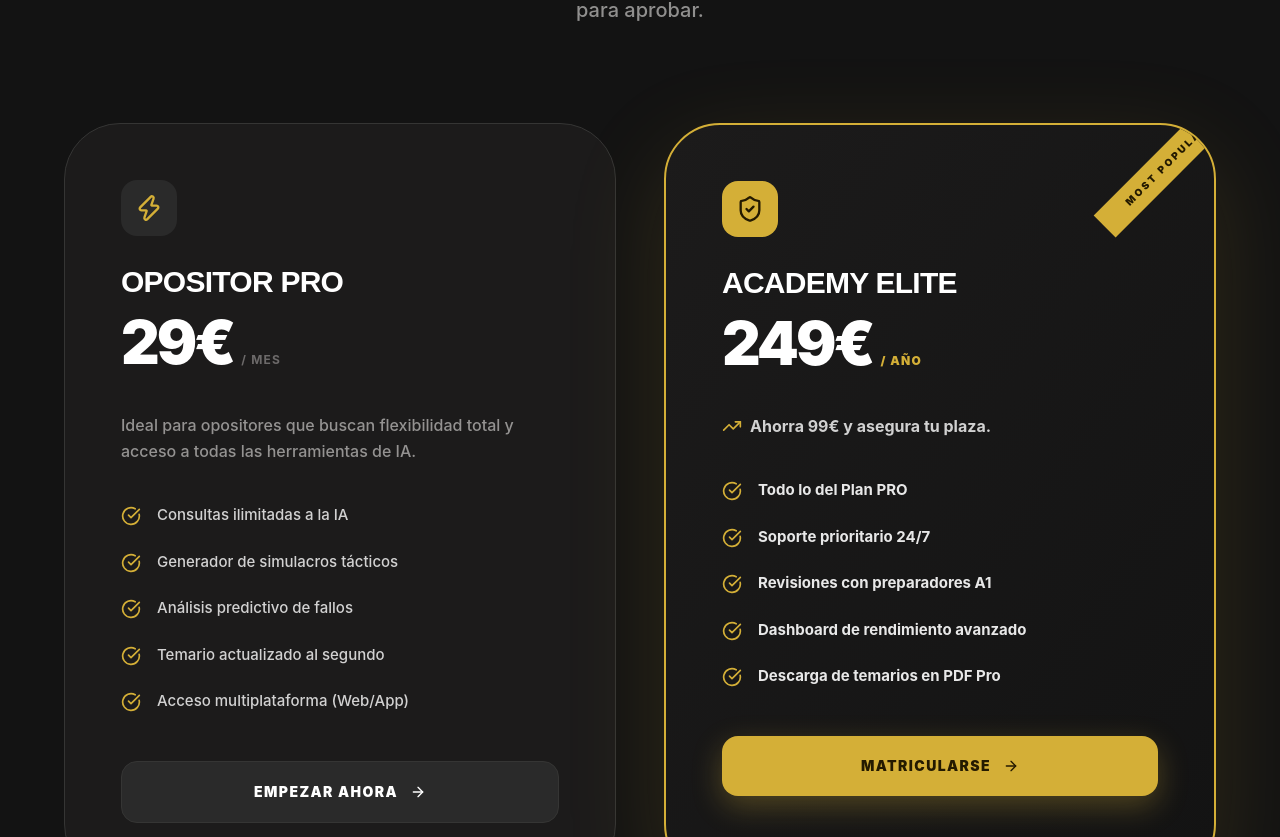
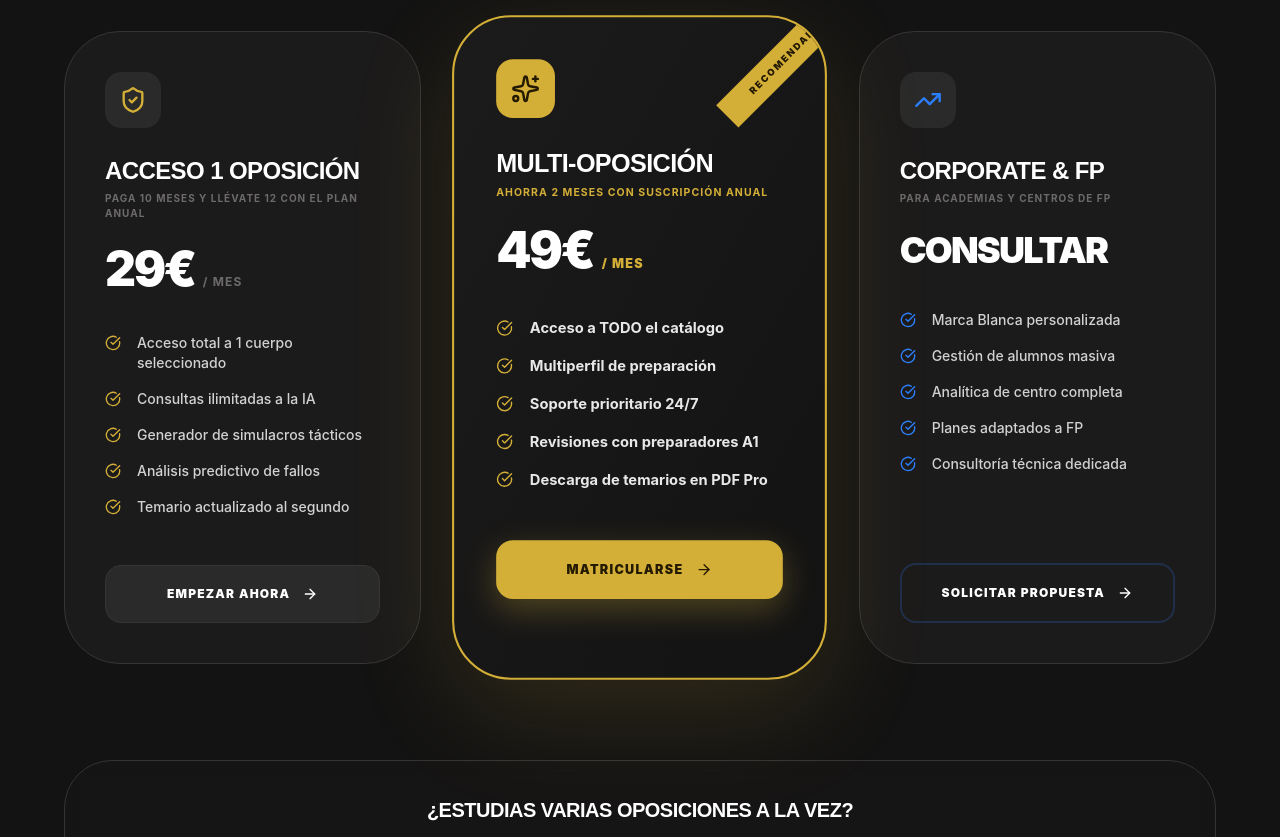
Before and after one commit to automatizacionesnunez-byte/Munilex-Academy-web, a React (Vite) app: page /academy/precios in a window 1280 px wide. Shown: the part 643-1480 px from the top of the page. Built offline with nearby package versions, Linux system fonts and the light colour scheme.

Commit message:
feat: actualizar planes Academy y cabecera de precios

```diff
--- a/src/pages/munilex-academy/AcademyPricing.tsx
+++ b/src/pages/munilex-academy/AcademyPricing.tsx
@@ -25,7 +25,7 @@ const AcademyPricing = () => {
           </div>
           <h1 className="text-5xl md:text-7xl lg:text-8xl font-black text-white leading-[0.95] tracking-tighter mb-10 uppercase">
             Invierte en <br/>
-            <span className="text-transparent bg-clip-text bg-gradient-to-r from-[#f2ca50] to-[#d4af37]">Tu Futuro Administrativo</span>
+            <span className="text-transparent bg-clip-text bg-gradient-to-r from-[#f2ca50] to-[#d4af37]">Tu Futura Plaza</span>
           </h1>
           <p className="text-xl text-[#E5E2E1]/60 max-w-2xl mx-auto leading-relaxed font-medium">
             Acceso ilimitado a la plataforma de preparación más avanzada de España. Sin permanencia, sin letra pequeña. Justo lo que necesitas para aprobar.
@@ -36,111 +36,140 @@ const AcademyPricing = () => {
       {/* Pricing Cards */}
       <section className="pb-32 px-6 md:px-8">
         <div className="max-w-6xl mx-auto">
-          <div className="grid md:grid-cols-2 gap-8 lg:gap-12 items-stretch">
+          <div className="grid lg:grid-cols-3 gap-8 lg:gap-10 items-stretch">
 
-            {/* Plan Opositor Pro */}
+            {/* Acceso 1 Oposición */}
             <motion.div
-              initial={{ opacity: 0, x: -20 }}
-              whileInView={{ opacity: 1, x: 0 }}
+              initial={{ opacity: 0, scale: 0.95 }}
+              whileInView={{ opacity: 1, scale: 1 }}
               viewport={{ once: true }}
-              className="bg-[#1C1B1B] border border-[#353534] rounded-[3.5rem] p-10 lg:p-14 flex flex-col hover:border-[#d4af37]/30 transition-all group"
+              className="bg-[#1C1B1B] border border-[#353534] rounded-[3.5rem] p-10 flex flex-col hover:border-[#d4af37]/30 transition-all group"
             >
               <div className="mb-10">
                 <div className="w-14 h-14 bg-[#2A2A2A] rounded-2xl flex items-center justify-center text-[#d4af37] mb-8 group-hover:scale-110 transition-transform">
-                  <Zap className="w-7 h-7" />
+                  <ShieldCheck className="w-7 h-7" />
                 </div>
-                <h3 className="text-3xl font-black text-white mb-4 uppercase tracking-tight">Opositor PRO</h3>
+                <h3 className="text-2xl font-black text-white mb-2 uppercase tracking-tight">Acceso 1 Oposición</h3>
+                <p className="text-[#E5E2E1]/40 font-bold uppercase tracking-widest text-[10px] mb-6">Paga 10 meses y llévate 12 con el plan anual</p>
                 <div className="flex items-baseline gap-2">
-                  <span className="text-6xl font-black tracking-tighter text-white">29€</span>
+                  <span className="text-5xl font-black tracking-tighter text-white">29€</span>
                   <span className="text-[#E5E2E1]/40 font-bold uppercase tracking-widest text-xs">/ Mes</span>
                 </div>
               </div>
 
-              <p className="text-[#E5E2E1]/60 mb-10 font-medium leading-relaxed">
-                Ideal para opositores que buscan flexibilidad total y acceso a todas las herramientas de IA.
-              </p>
-
-              <ul className="space-y-6 mb-12 flex-grow">
+              <ul className="space-y-4 mb-12 flex-grow">
                 {[
+                  "Acceso total a 1 cuerpo seleccionado",
                   "Consultas ilimitadas a la IA",
                   "Generador de simulacros tácticos",
                   "Análisis predictivo de fallos",
-                  "Temario actualizado al segundo",
-                  "Acceso multiplataforma (Web/App)"
+                  "Temario actualizado al segundo"
                 ].map((feat, i) => (
                   <li key={i} className="flex gap-4 items-start">
-                    <CheckCircle className="w-5 h-5 text-[#d4af37] mt-0.5 flex-shrink-0" />
-                    <span className="font-medium text-white/80 text-[15px]">{feat}</span>
+                    <CheckCircle className="w-4 h-4 text-[#d4af37] mt-0.5 flex-shrink-0" />
+                    <span className="font-medium text-white/80 text-sm">{feat}</span>
                   </li>
                 ))}
               </ul>
 
               <a
                 href="https://munilex.lovable.app/auth/register"
-                className="w-full py-5 bg-[#2A2A2A] text-white font-black rounded-2xl text-lg border border-[#353534] hover:bg-[#353534] transition-all text-center flex items-center justify-center gap-3 uppercase tracking-widest text-sm"
+                className="w-full py-5 bg-[#2A2A2A] text-white font-black rounded-2xl border border-[#353534] hover:bg-[#353534] transition-all text-center flex items-center justify-center gap-3 uppercase tracking-widest text-xs"
               >
-                Empezar Ahora
-                <ArrowRight className="w-4 h-4" />
+                Empezar Ahora <ArrowRight className="w-4 h-4" />
               </a>
             </motion.div>
 
-            {/* Plan Elite */}
+            {/* Acceso Multi-Oposición */}
             <motion.div
-              initial={{ opacity: 0, x: 20 }}
-              whileInView={{ opacity: 1, x: 0 }}
+              initial={{ opacity: 0, scale: 1.05 }}
+              whileInView={{ opacity: 1, scale: 1.05 }}
               viewport={{ once: true }}
-              className="bg-gradient-to-br from-[#1C1B1B] to-[#131313] border-2 border-[#d4af37] rounded-[3.5rem] p-10 lg:p-14 relative overflow-hidden group shadow-[0_30px_100px_rgba(212,175,55,0.15)]"
+              className="bg-gradient-to-br from-[#1C1B1B] to-[#131313] border-2 border-[#d4af37] rounded-[3.5rem] p-10 relative overflow-hidden group shadow-[0_30px_100px_rgba(212,175,55,0.15)] z-10"
             >
-              <div className="absolute top-0 right-0 py-2 px-8 bg-[#d4af37] text-[#241a00] font-black text-[10px] uppercase tracking-[0.25em] -rotate-45 translate-x-10 translate-y-6">
-                Most Popular
-              </div>
-
+              <div className="absolute top-0 right-0 py-2 px-8 bg-[#d4af37] text-[#241a00] font-black text-[9px] uppercase tracking-[0.2em] -rotate-45 translate-x-10 translate-y-6">Recomendado</div>
               <div className="mb-10">
                 <div className="w-14 h-14 bg-[#d4af37] rounded-2xl flex items-center justify-center text-[#241a00] mb-8 group-hover:rotate-6 transition-transform">
-                  <ShieldCheck className="w-7 h-7" />
+                  <Sparkles className="w-7 h-7" />
                 </div>
-                <h3 className="text-3xl font-black text-white mb-4 uppercase tracking-tight">Academy ELITE</h3>
+                <h3 className="text-2xl font-black text-white mb-2 uppercase tracking-tight">Multi-Oposición</h3>
+                <p className="text-[#d4af37] font-bold uppercase tracking-widest text-[10px] mb-6">Ahorra 2 meses con suscripción anual</p>
                 <div className="flex items-baseline gap-2">
-                  <span className="text-6xl font-black tracking-tighter text-white">249€</span>
-                  <span className="text-[#d4af37] font-black uppercase tracking-widest text-xs">/ Año</span>
+                  <span className="text-5xl font-black tracking-tighter text-white">49€</span>
+                  <span className="text-[#d4af37] font-black uppercase tracking-widest text-xs">/ Mes</span>
                 </div>
               </div>
 
-              <p className="text-white/80 mb-10 font-bold leading-relaxed flex items-center gap-2">
-                <TrendingUp className="w-5 h-5 text-[#d4af37]" />
-                Ahorra 99€ y asegura tu plaza.
-              </p>
-
-              <ul className="space-y-6 mb-12 flex-grow text-white/90">
+              <ul className="space-y-4 mb-12 flex-grow text-white/90">
                 {[
-                  "Todo lo del Plan PRO",
+                  "Acceso a TODO el catálogo",
+                  "Multiperfil de preparación",
                   "Soporte prioritario 24/7",
                   "Revisiones con preparadores A1",
-                  "Dashboard de rendimiento avanzado",
                   "Descarga de temarios en PDF Pro"
                 ].map((feat, i) => (
                   <li key={i} className="flex gap-4 items-start">
-                    <CheckCircle className="w-5 h-5 text-[#d4af37] mt-0.5 flex-shrink-0" />
-                    <span className="font-bold text-[15px]">{feat}</span>
+                    <CheckCircle className="w-4 h-4 text-[#d4af37] mt-0.5 flex-shrink-0" />
+                    <span className="font-bold text-sm">{feat}</span>
                   </li>
                 ))}
               </ul>
 
               <a
                 href="https://munilex.lovable.app/auth/register"
-                className="w-full py-5 bg-[#d4af37] text-[#241a00] font-black rounded-2xl text-lg hover:opacity-90 transition-all text-center shadow-[0_10px_30px_rgba(212,175,55,0.3)] flex items-center justify-center gap-3 uppercase tracking-widest text-sm"
+                className="w-full py-5 bg-[#d4af37] text-[#241a00] font-black rounded-2xl hover:opacity-90 transition-all text-center shadow-[0_10px_30px_rgba(212,175,55,0.3)] flex items-center justify-center gap-3 uppercase tracking-widest text-xs"
               >
-                Matricularse
-                <ArrowRight className="w-4 h-4" />
+                Matricularse <ArrowRight className="w-4 h-4" />
+              </a>
+            </motion.div>
+
+            {/* Corporate & FP */}
+            <motion.div
+              initial={{ opacity: 0, scale: 0.95 }}
+              whileInView={{ opacity: 1, scale: 1 }}
+              viewport={{ once: true }}
+              className="bg-[#1C1B1B] border border-[#353534] rounded-[3.5rem] p-10 flex flex-col hover:border-blue-500/30 transition-all group"
+            >
+              <div className="mb-10">
+                <div className="w-14 h-14 bg-[#2A2A2A] rounded-2xl flex items-center justify-center text-blue-500 mb-8 group-hover:scale-110 transition-transform">
+                  <TrendingUp className="w-7 h-7" />
+                </div>
+                <h3 className="text-2xl font-black text-white mb-2 uppercase tracking-tight">Corporate & FP</h3>
+                <p className="text-[#E5E2E1]/40 font-bold uppercase tracking-widest text-[10px] mb-6">Para Academias y Centros de FP</p>
+                <div className="flex items-baseline gap-2">
+                  <span className="text-4xl font-black tracking-tighter text-white uppercase">Consultar</span>
+                </div>
+              </div>
+
+              <ul className="space-y-4 mb-12 flex-grow">
+                {[
+                  "Marca Blanca personalizada",
+                  "Gestión de alumnos masiva",
+                  "Analítica de centro completa",
+                  "Planes adaptados a FP",
+                  "Consultoría técnica dedicada"
+                ].map((feat, i) => (
+                  <li key={i} className="flex gap-4 items-start">
+                    <CheckCircle className="w-4 h-4 text-blue-500 mt-0.5 flex-shrink-0" />
+                    <span className="font-medium text-white/80 text-sm">{feat}</span>
+                  </li>
+                ))}
+              </ul>
+
+              <a
+                href="/academy/contacto"
+                className="w-full py-5 bg-transparent border-2 border-blue-500/20 text-white font-black rounded-2xl hover:bg-blue-500/10 transition-all text-center flex items-center justify-center gap-3 uppercase tracking-widest text-xs"
+              >
+                Solicitar Propuesta <ArrowRight className="w-4 h-4" />
               </a>
             </motion.div>
 
           </div>
 
           <div className="mt-24 p-10 border border-[#353534] rounded-[3rem] bg-[#1C1B1B]/40 backdrop-blur-sm text-center">
-            <h4 className="text-xl font-bold text-white mb-4 uppercase tracking-tight">¿Tienes dudas sobre los planes?</h4>
-            <p className="text-[#E5E2E1]/50 mb-8 max-w-xl mx-auto">Nuestro equipo de soporte está disponible para asesorarte sobre qué modalidad se adapta mejor a tu proceso selectivo.</p>
-            <a href="/academy/contacto" className="text-[#d4af37] font-bold uppercase tracking-widest text-xs hover:underline">Contactar con Asesoría Academy</a>
+            <h4 className="text-xl font-bold text-white mb-4 uppercase tracking-tight">¿Estudias varias oposiciones a la vez?</h4>
+            <p className="text-[#E5E2E1]/50 mb-8 max-w-xl mx-auto">Selecciona el plan Multi-Oposición para no tener límites en tu preparación. Recuerda que al elegir el pago anual ahorras el equivalente a dos cuotas mensuales.</p>
+            <a href="/academy/contacto" className="text-[#d4af37] font-bold uppercase tracking-widest text-xs hover:underline">Hablar con un asesor ahora</a>
           </div>
         </div>
       </section>
```
